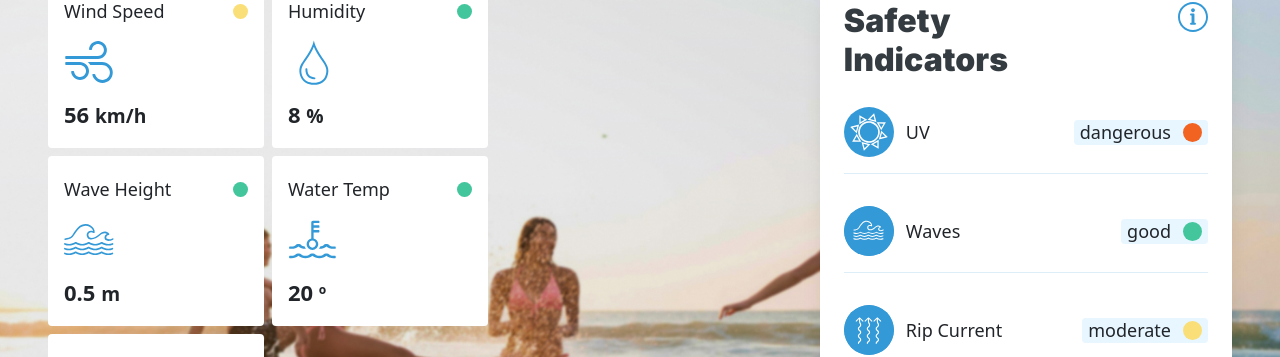
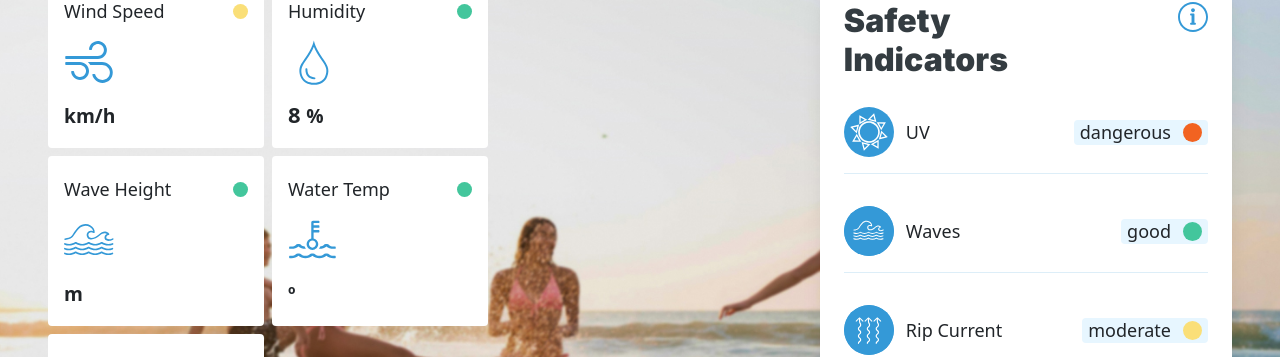
Before and after one commit to C-Blouin/SmartBeach, a React (Vite) app: page /dashboard in a window 1280 px wide. Shown: the part 510-867 px from the top of the page. Built offline with nearby package versions, Linux system fonts and the light colour scheme; no server answers.

Commit message:
prediction API data display on Dashboard page

```diff
--- a/src/views/Dashboard.jsx
+++ b/src/views/Dashboard.jsx
@@ -32,6 +32,45 @@ import cautionIndicator from "../images/landing/safety-indicators/caution.svg";
 import dangerIndicator from "../images/landing/safety-indicators/danger.svg";
 
 function Dashboard() {
+  function updateWaveHeight(waveHeight) {
+    let wavesIndicatorText = document.getElementById("waves-indicator-text");
+    let wavesIndicatorImage = document.getElementById("waves-indicator-image");
+    let waveIndicatorHeightLeft = document.getElementById(
+      "waveIndicatorHeightLeft"
+    );
+    let waveIndicatorHeightLeftIcon = document.getElementById(
+      "waveIndicatorHeightLeftIcon"
+    );
+
+    // If its higher than 1m its a Dangerous Wave
+    if (waveHeight > 1) {
+      wavesIndicatorText.textContent = "dangerous";
+      wavesIndicatorImage.src = dangerIndicator;
+      waveIndicatorHeightLeftIcon.src = dangerIndicator;
+      console.log("dangerous");
+    } // If its between 0.5 to 1m its a Moderate Wave
+    else if (waveHeight < 1 && waveHeight > 0.5) {
+      wavesIndicatorText.textContent = "moderate";
+      wavesIndicatorImage.src = cautionIndicator;
+      waveIndicatorHeightLeftIcon.src = cautionIndicator;
+      console.log("Moderate");
+    } // If its below 0.5 its a Safe Wave
+    else {
+      wavesIndicatorText.textContent = "safe";
+      wavesIndicatorImage.src = safeIndicator;
+      waveIndicatorHeightLeftIcon.src = safeIndicator;
+      console.log("Safe");
+    }
+
+    waveIndicatorHeightLeft.textContent = waveHeight + " m";
+  }
+
+  function updateSeaTemp(seaTemperature) {
+    let waterTemperatureText = document.getElementById("waterTemperature");
+
+    waterTemperatureText.textContent = seaTemperature + "°";
+  }
+
   useEffect(() => {
     const fetchData = async () => {
       // API
@@ -46,31 +85,17 @@ function Dashboard() {
         });
         let responseJson = await response.json();
 
-        let waveHeight =
-          responseJson[0]["sea_surface_wave_significant_height (m)"];
+        let waveHeight = Math.floor(
+          responseJson[0]["sea_surface_wave_significant_height (m)"]
+        );
         console.log("Wave Height (m):" + waveHeight);
+        updateWaveHeight(waveHeight);
 
-        let wavesIndicatorText = document.getElementById(
-          "waves-indicator-text"
+        let seaTemperature = Math.floor(
+          responseJson[0]["sea_water_temperature_3 (K)"] - 273
         );
-        let wavesIndicatorImage = document.getElementById(
-          "waves-indicator-image"
-        );
-
-        // If its higher than 1m its a Dangerous Wave If its between 0.5 to 1m its a Moderate Wave If its below 0.5 its a Safe Wave
-        if (waveHeight > 1) {
-          wavesIndicatorText.textContent = "Dangerous";
-          wavesIndicatorImage.src = dangerIndicator;
-          console.log("Dangerous");
-        } else if (waveHeight < 1 && waveHeight > 0.5) {
-          wavesIndicatorText.textContent = "Moderate";
-          wavesIndicatorImage.src = cautionIndicator;
-          console.log("Moderate");
-        } else {
-          wavesIndicatorText.textContent = "Safe";
-          wavesIndicatorImage.src = safeIndicator;
-          console.log("Safe");
-        }
+        console.log("sea Temperature:" + seaTemperature);
+        updateSeaTemp(seaTemperature);
       } catch (error) {
         console.log(error);
       }
@@ -208,8 +233,11 @@ function Dashboard() {
                     width="50"
                     height="50"
                   />
-                  <p className="dashboard-forecast-prediction-value">
-                    56 <small>km/h</small>
+                  <p
+                    className="dashboard-forecast-prediction-value"
+                    id="windSpeedLeft"
+                  >
+                    <small>km/h</small>
                   </p>
                 </div>
               </article>
@@ -247,6 +275,7 @@ function Dashboard() {
                     height="19"
                     alt="Safe Indicator"
                     className="safety-indicators"
+                    id="waveIndicatorHeightLeftIcon"
                   />
                 </div>
                 <div className="dashboard-card-bottom">
@@ -256,8 +285,11 @@ function Dashboard() {
                     width="50"
                     height="50"
                   />
-                  <p className="dashboard-forecast-prediction-value">
-                    0.5 <small>m</small>
+                  <p
+                    className="dashboard-forecast-prediction-value"
+                    id="waveIndicatorHeightLeft"
+                  >
+                    <small>m</small>
                   </p>
                 </div>
               </article>
@@ -280,8 +312,11 @@ function Dashboard() {
                     width="50"
                     height="50"
                   />
-                  <p className="dashboard-forecast-prediction-value">
-                    20 <small>º</small>
+                  <p
+                    className="dashboard-forecast-prediction-value"
+                    id="waterTemperature"
+                  >
+                    <small>º</small>
                   </p>
                 </div>
               </article>
```
